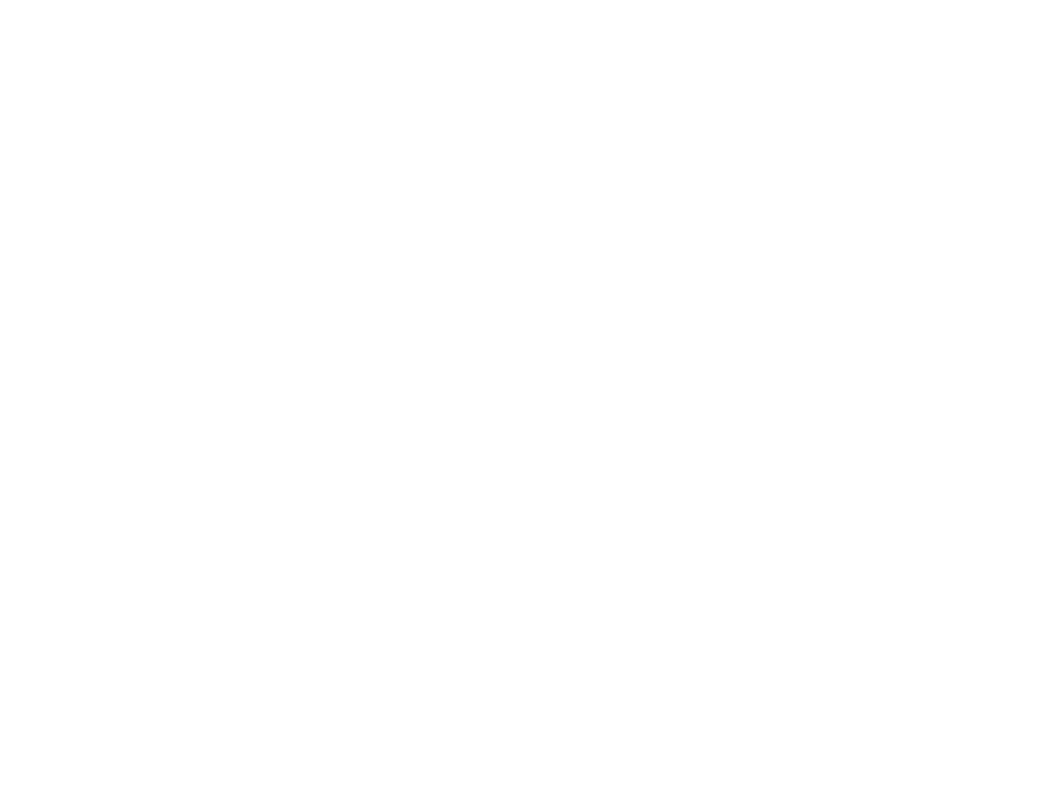
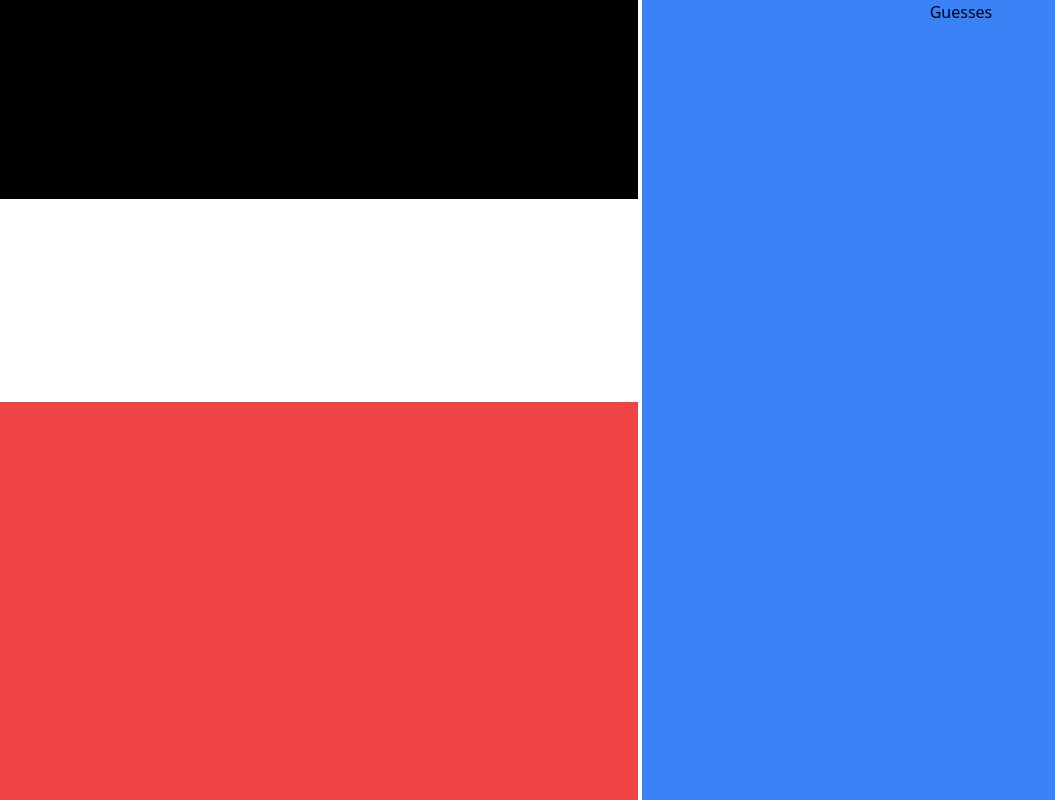
Before and after one commit to DonClark93/dc-resume, a React (Vite) app: page /pokeguess in a window 1280 px wide. Before the commit this address had no page. Shown: the whole page, without its empty margins (0-1055 px from the left). Built offline with nearby package versions, Linux system fonts and the light colour scheme.

Commit message:
added more routing, started adding game

```diff
--- a/src/App.jsx
+++ b/src/App.jsx
@@ -1,13 +1,23 @@
 //import reactLogo from './assets/react.svg'
 //import viteLogo from '/vite.svg'
+import { Routes, Route } from 'react-router'
 import './index.css'
 import Home from './components/Home'
-import { Routes, Route } from 'react-router'
+import AboutMe from './components/AboutMe'
+import Projects from './components/Projects.jsx'
+import WorkHistory from './components/WorkHistory.jsx'
+import GameScreen from './components/pokeguess/GameScreen'
+
 
 function App() {
   return (
     <Routes>
-      <Route index element={<Home />} />
+      <Route path="/" element={<Home />} >
+        <Route path="about" element={<AboutMe/>}/>
+        <Route path="work" element={<WorkHistory/>}/>
+        <Route path="projects" element={<Projects/>}/>
+      </Route>
+      <Route path="pokeguess" element={<GameScreen/>}></Route>
     </Routes>
   )
 }
--- a/src/components/Home.jsx
+++ b/src/components/Home.jsx
@@ -1,4 +1,5 @@
 import { useState } from 'react'
+import { Outlet, Link } from 'react-router'
 
 import Container from '../layouts/Container'
 import AboutMe from './AboutMe.jsx'
@@ -29,6 +30,7 @@ export default function Home () {
     }
 
     return(
+
         <div className="min-h-screen bg-gunmetal-400">
             <Header/>
             <br/>
@@ -41,8 +43,9 @@ export default function Home () {
             <br/>
             <br/>
             <Container >
-                {activity}
+            <Outlet />
             </Container>
+
             <br/>
             <br/>
             <Footer className="object-center absolute bottom-0 right-1/2 " />
--- a/src/components/ResumeButton.jsx
+++ b/src/components/ResumeButton.jsx
@@ -1,8 +1,10 @@
+import { Link } from 'react-router'
+
 export default function ResumeButton(props) {
 
     return(
-        <button className="bg-gunmetal-300 border-2 py-2 px-1 rounded border-slate_blue hover:border-sea_green text-slate-200 " onClick={() => props.updateView(props.activity)}>
+        <Link className="bg-gunmetal-300 border-2 py-2 px-1 rounded border-slate_blue hover:border-sea_green text-slate-200 " to={props.activity}>
           {props.text}
-        </button>
+        </Link>
     )
 }
--- /dev/null
+++ b/src/components/pokeguess/GameScreen.jsx
@@ -0,0 +1,11 @@
+export default function GameScreen (){
+    return(
+        <div className="min-h-screen grid grid-cols-2 grid-rows-2 gap-1">
+            <div className="h-1/2 bg-black " > 1</div>
+            <div className="bg-blue-500 row-span-2" >
+                <div className="text-center">Guesses</div>
+            </div>
+            <div className="bg-red-500 " ></div>
+        </div>
+    )
+}
--- a/src/main.jsx
+++ b/src/main.jsx
@@ -7,7 +7,7 @@ import App from './App.jsx'
 createRoot(document.getElementById('root')).render(
   <BrowserRouter>
     <Routes>
-        <Route path="/" element={<App />}/>
+        <Route path="*" element={<App />}/>
     </Routes>
   </BrowserRouter>,
 )
```
Lines whose indentation alone changed are shown as unchanged.
